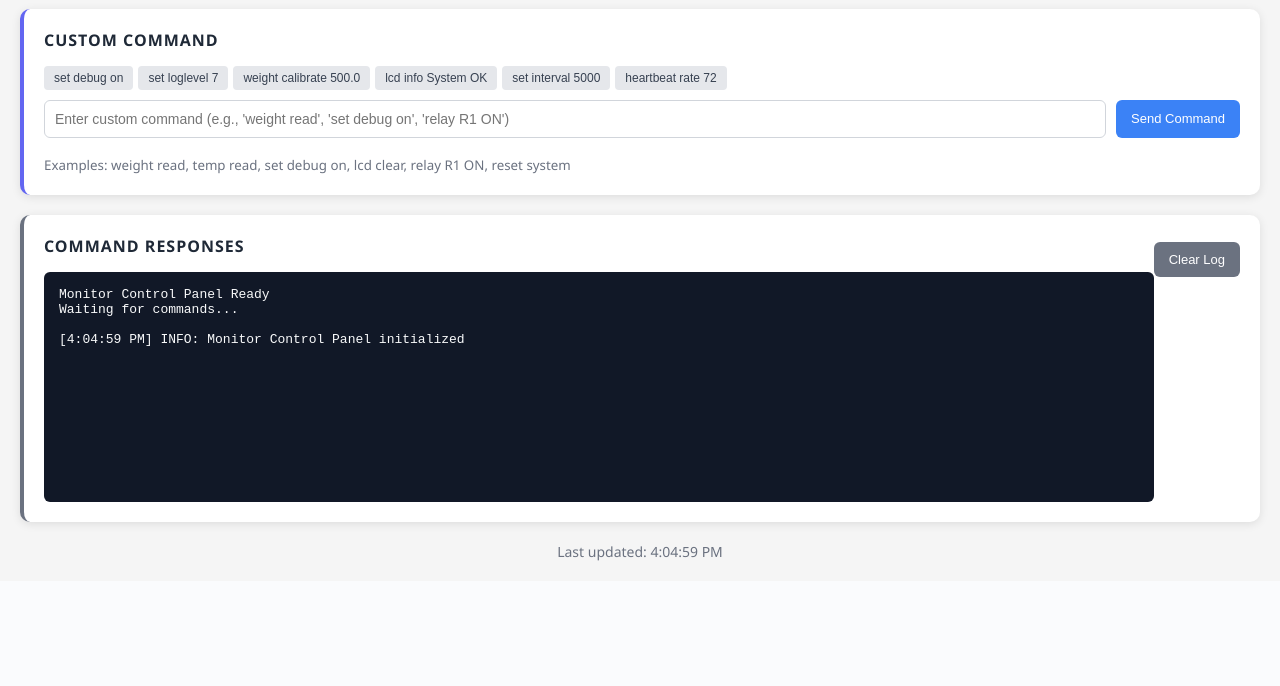
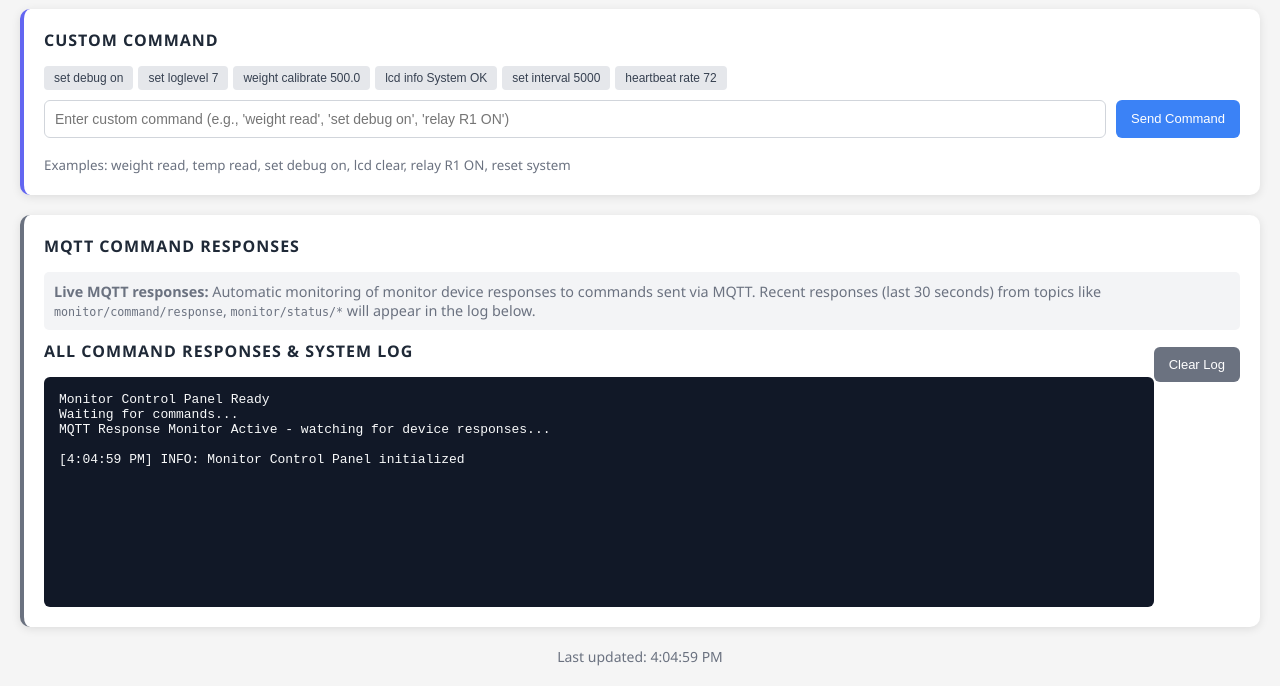
Before and after one commit to Alex-Pennington/stats_splitter_python, a Flask app: page /monitor in a window 1280 px wide. Shown: the part 1116-1802 px from the top of the page. Before the commit the page ends 1677 px from the top, so only its background shows below. Run offline with Flask 3, Linux system fonts and the light colour scheme; parts of the project's set-up code (start-up, migrations or seed data) failed here and were passed over.

Commit message:
Add MQTT command response monitoring to monitor page
- Added automatic MQTT response monitoring in updateSensorReadings()
- Tracks command responses from topics with /response, /command, /status, /result, /ack
- Shows recent MQTT responses (last 60 seconds) in command log
- Added duplicate response filtering to avoid spam
- Enhanced response area with MQTT response info section
- Added lastSeenResponses tracking to prevent duplicate logging
- Memory management for response tracking (limit 100 entries)
- MQTT responses tagged as 'MQTT-RESP' in log for clarity

```diff
--- a/templates/monitor_control.html
+++ b/templates/monitor_control.html
@@ -430,10 +430,16 @@
         </div>
 
         <div class="response-area">
-            <div class="card-title">Command Responses</div>
+            <div class="card-title">MQTT Command Responses</div>
+            <div class="mqtt-response-info" style="margin-bottom: 10px; padding: 10px; background-color: #f3f4f6; border-radius: 5px; font-size: 0.9em; color: #6b7280;">
+                <strong>Live MQTT responses:</strong> Automatic monitoring of monitor device responses to commands sent via MQTT.
+                Recent responses (last 30 seconds) from topics like <code>monitor/command/response</code>, <code>monitor/status/*</code> will appear in the log below.
+            </div>
+            <div class="card-title">All Command Responses & System Log</div>
             <button class="btn" onclick="clearLog()" style="float: right; margin-top: -30px;">Clear Log</button>
             <div class="response-log" id="response-log">Monitor Control Panel Ready
 Waiting for commands...
+MQTT Response Monitor Active - watching for device responses...
 
 </div>
         </div>
@@ -447,6 +453,7 @@ Waiting for commands...
         let isConnected = false;
         let commandHistory = [];
         let historyIndex = -1;
+        let lastSeenResponses = new Map(); // Track last seen MQTT responses to avoid duplicates
 
         // Initialize the page
         document.addEventListener('DOMContentLoaded', function() {
@@ -691,6 +698,37 @@ Waiting for commands...
                     document.getElementById('mqtt-status').textContent = '--';
                 }
 
+                // Check for MQTT command responses
+                if (mqttData.topics) {
+                    const responseTopics = Object.keys(mqttData.topics).filter(topic =>
+                        topic.includes('/response') || topic.includes('/command') || topic.includes('/status') ||
+                        topic.includes('/result') || topic.includes('/ack')
+                    );
+
+                    responseTopics.forEach(topic => {
+                        const topicData = mqttData.topics[topic];
+                        if (topicData && topicData.last_value !== null && topicData.last_timestamp) {
+                            const timestamp = new Date(topicData.last_timestamp * 1000);
+                            const now = new Date();
+                            const timeDiff = (now - timestamp) / 1000; // seconds
+
+                            // Only show recent responses (within last 60 seconds) and avoid duplicates
+                            const responseKey = `${topic}_${topicData.last_timestamp}_${topicData.last_value}`;
+                            if (timeDiff < 60 && !lastSeenResponses.has(responseKey)) {
+                                lastSeenResponses.set(responseKey, true);
+                                const formattedTime = timestamp.toLocaleTimeString();
+                                logMessage('MQTT-RESP', `${topic.replace('monitor/', '')}: ${topicData.last_value}`);
+
+                                // Clean up old entries to prevent memory growth
+                                if (lastSeenResponses.size > 100) {
+                                    const oldEntries = Array.from(lastSeenResponses.keys()).slice(0, 50);
+                                    oldEntries.forEach(key => lastSeenResponses.delete(key));
+                                }
+                            }
+                        }
+                    });
+                }
+
                 // Update from monitor status API for connection status
                 const monitorResponse = await fetch('/api/monitor/status');
                 if (monitorResponse.ok) {
```
